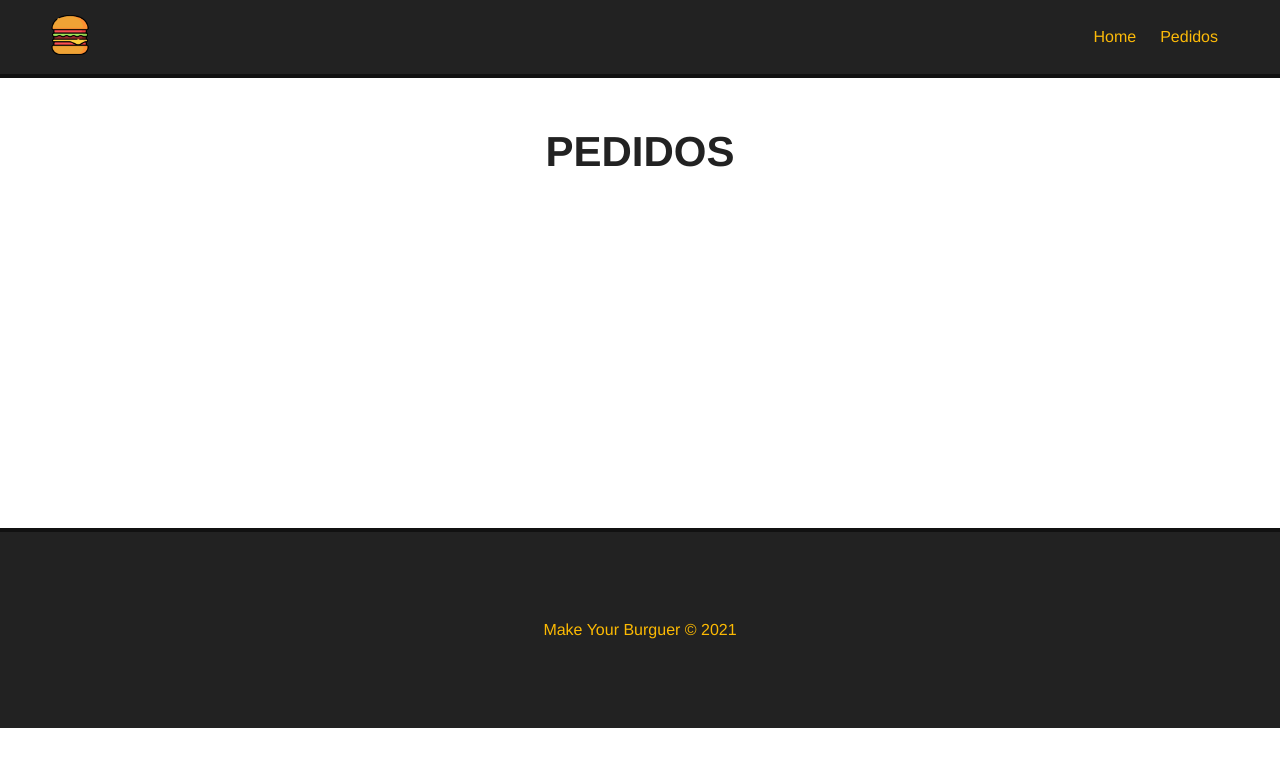
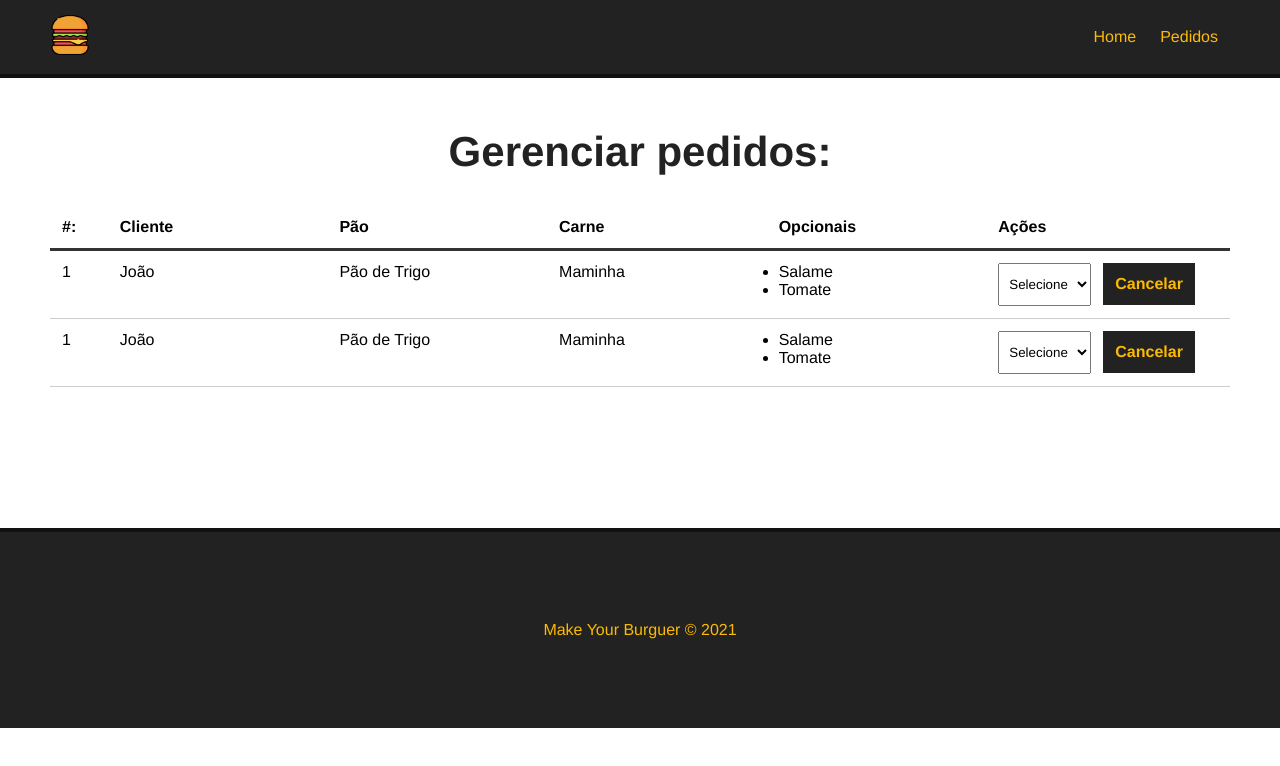
Before and after one commit to JordanoTI/make_your_burguer, a Vue app: page /pedidos in a window 1280 px wide. Shown: the top 766 px of the page. Built offline with nearby package versions, Linux system fonts and the light colour scheme.

Commit message:
Criando a tela de pedidos (Dashboard)

```diff
--- a/db/db.json
+++ b/db/db.json
@@ -101,6 +101,37 @@
       ],
       "status": "Solicitado",
       "id": 2
+    },
+    {
+      "nome": "Teste",
+      "carne": "Maminha",
+      "pao": "Italiano Branco",
+      "opcionais": [
+        "Bacon"
+      ],
+      "status": "Solicitado",
+      "id": 3
+    },
+    {
+      "nome": "Jotinha",
+      "carne": "Maminha",
+      "pao": "Italiano Branco",
+      "opcionais": [
+        "Bacon"
+      ],
+      "status": "Solicitado",
+      "id": 4
+    },
+    {
+      "nome": "Teste",
+      "carne": "Veggie burger",
+      "pao": "Integral",
+      "opcionais": [
+        "Bacon",
+        "Salame"
+      ],
+      "status": "Solicitado",
+      "id": 5
     }
   ]
 }
--- a/src/components/BurgerForm.vue
+++ b/src/components/BurgerForm.vue
@@ -1,6 +1,6 @@
 <template>
   <div>
-    <p>Componente de mensagem</p>
+    <Message :msg="msg" v-show="msg" />
     <div>
       <form id="burger-form" @submit="createBurger">
         <div class="input-container">
@@ -58,8 +58,12 @@
 </template>
 
 <script>
+import Message from "./Message.vue";
 export default {
   name: "BurgerForm",
+  components: {
+    Message,
+  },
   data() {
     return {
       paes: null,
@@ -98,7 +102,10 @@
         body: dataJson,
       });
       const res = await req.json();
-      // colocar uma msg de sistema
+      // Colocar uma msg de sistema
+      this.msg = `Pedido Nº ${res.id} realizado com sucesso!`;
+      //Limpar msg
+      setTimeout(() => (this.msg = ""), 3000);
       // limpar os campos
       this.nome = "";
       this.carne = "";
--- /dev/null
+++ b/src/components/Dashboard.vue
@@ -0,0 +1,116 @@
+<template>
+  <div id="burger-table">
+    <div>
+      <div id="burger-table-heading">
+        <div class="order-id">#:</div>
+        <div>Cliente</div>
+        <div>Pão</div>
+        <div>Carne</div>
+        <div>Opcionais</div>
+        <div>Ações</div>
+      </div>
+    </div>
+    <div id="burger-table-rows">
+      <div class="burger-table-row">
+        <div class="order-number">1</div>
+        <div>João</div>
+        <div>Pão de Trigo</div>
+        <div>Maminha</div>
+        <div>
+          <ul>
+            <li>Salame</li>
+            <li>Tomate</li>
+          </ul>
+        </div>
+        <div>
+          <select name="status" class="status">
+            <option value="">Selecione</option>
+          </select>
+          <button class="delete-btn">Cancelar</button>
+        </div>
+      </div>
+      <div class="burger-table-row">
+        <div class="order-number">1</div>
+        <div>João</div>
+        <div>Pão de Trigo</div>
+        <div>Maminha</div>
+        <div>
+          <ul>
+            <li>Salame</li>
+            <li>Tomate</li>
+          </ul>
+        </div>
+        <div>
+          <select name="status" class="status">
+            <option value="">Selecione</option>
+          </select>
+          <button class="delete-btn">Cancelar</button>
+        </div>
+      </div>
+    </div>
+  </div>
+</template>
+
+<script>
+export default {
+  name: "Dashboard",
+};
+</script>
+
+<style scoped>
+#burger-table {
+  max-width: 1200px;
+  margin: 0 auto;
+}
+
+#burger-table-heading,
+#burger-table-rows,
+.burger-table-row {
+  display: flex;
+  flex-wrap: wrap;
+}
+
+#burger-table-heading {
+  font-weight: bold;
+  padding: 12px;
+  border-bottom: 3px solid #333;
+}
+
+#burger-table-heading div,
+.burger-table-row div {
+  width: 19%;
+}
+
+.burger-table-row {
+  width: 100%;
+  padding: 12px;
+  border-bottom: 1px solid #ccc;
+}
+
+#burger-table-heading .order-id,
+.burger-table-row .order-number {
+  width: 5%;
+}
+
+select {
+  padding: 12px 6px;
+  margin-right: 12px;
+}
+
+.delete-btn {
+  background-color: #222;
+  color: #fcba03;
+  font-weight: bold;
+  border: 2px solid #222;
+  padding: 10px;
+  font-size: 16px;
+  margin: 0 auto;
+  cursor: pointer;
+  transition: 0.5s;
+}
+
+.delete-btn:hover {
+  background-color: transparent;
+  color: #222;
+}
+</style>
--- /dev/null
+++ b/src/components/Message.vue
@@ -0,0 +1,26 @@
+<template>
+  <div class="message-container">
+    <p>{{ msg }}</p>
+  </div>
+</template>
+
+<script>
+export default {
+  name: "Message",
+  props: {
+    msg: String,
+  },
+};
+</script>
+
+<style scoped>
+.message-container {
+  color: #004085;
+  background-color: #cce5ff;
+  border: 2px solid #b8daff;
+  border-radius: 5px;
+  padding: 10px;
+  max-width: 400px;
+  margin: 30px auto;
+}
+</style>
--- a/src/views/Pedidos.vue
+++ b/src/views/Pedidos.vue
@@ -1,11 +1,16 @@
 <template>
   <div class="main-container">
-    <h1>PEDIDOS</h1>
+    <h1>Gerenciar pedidos:</h1>
+    <Dashboard />
   </div>
 </template>
 
 <script>
+import Dashboard from "../components/Dashboard.vue";
 export default {
   name: "Pedidos",
+  components: {
+    Dashboard,
+  },
 };
 </script>
```
Lines whose indentation alone changed are shown as unchanged.
